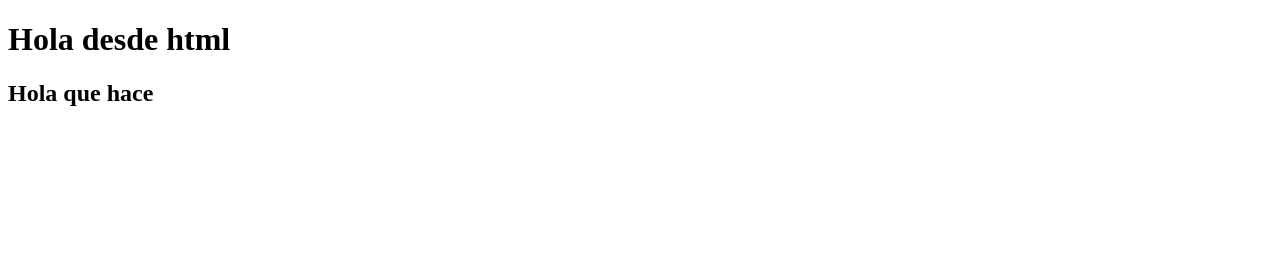
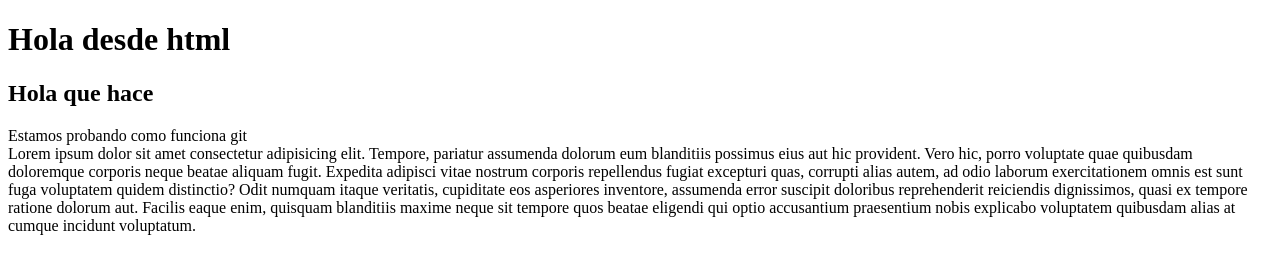
Before and after one commit to luisjrcrash/git-ejemplo, a plain HTML site: page index.html in a window 1280 px wide. Drawn offline with Linux system fonts and the light colour scheme.

Commit message:
Agregamos más contenido HTML y JS

```diff
--- a/app.js
+++ b/app.js
@@ -0,0 +1 @@
+console.log('Hola mundo')
--- a/index.html
+++ b/index.html
@@ -9,5 +9,7 @@
 <body>
     <h1>Hola desde html</h1>
         <h2>Hola que hace</h2>
+        <div>Estamos probando como funciona git</div>
+        <div>Lorem ipsum dolor sit amet consectetur adipisicing elit. Tempore, pariatur assumenda dolorum eum blanditiis possimus eius aut hic provident. Vero hic, porro voluptate quae quibusdam doloremque corporis neque beatae aliquam fugit. Expedita adipisci vitae nostrum corporis repellendus fugiat excepturi quas, corrupti alias autem, ad odio laborum exercitationem omnis est sunt fuga voluptatem quidem distinctio? Odit numquam itaque veritatis, cupiditate eos asperiores inventore, assumenda error suscipit doloribus reprehenderit reiciendis dignissimos, quasi ex tempore ratione dolorum aut. Facilis eaque enim, quisquam blanditiis maxime neque sit tempore quos beatae eligendi qui optio accusantium praesentium nobis explicabo voluptatem quibusdam alias at cumque incidunt voluptatum.</div>
 </body>
 </html>
```
